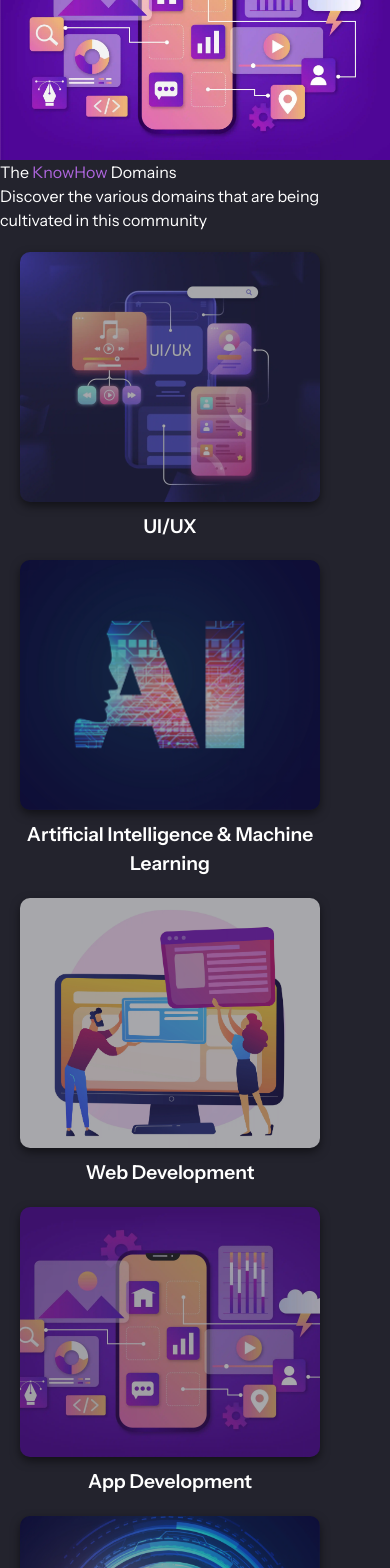
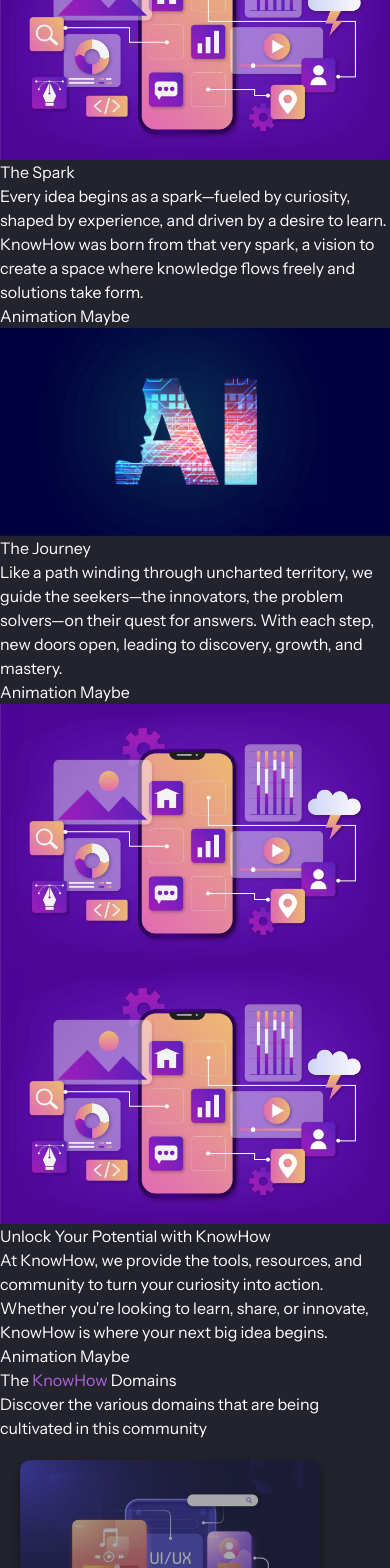
Before and after one commit to aryagami27/Knowhow-Web, a React (Vite) app: page / in a window 390 px wide. Shown: the part 9236-10804 px from the top of the page. Built offline with nearby package versions, Linux system fonts and the light colour scheme.

Commit message:
bento and events made responsive

```diff
--- a/index.html
+++ b/index.html
@@ -2,7 +2,7 @@
 <html lang="en">
   <head>
     <meta charset="UTF-8" />
-    <link rel="icon" href="./icon3.png" />
+    <link rel="icon" href="./icon5.png" />
     <meta name="viewport" content="width=device-width, initial-scale=1.0" />
     <title>Knowhow</title>
   </head>
--- a/src/pages/About.jsx
+++ b/src/pages/About.jsx
@@ -13,7 +13,7 @@
         </p>
       </div>
       <div className="w-full flex justify-center">
-        <div className="mt-4 flex max-w-[1200px] max-h-[800px] justify-center items-center">
+        <div className="mt-4 sm:flex max-w-[1200px] max-h-[800px] justify-center items-center hidden">
           <div className="grid grid-cols-6 gap-2">
             <div className="bg-[#24242C] rounded-2xl w-full h-full col-span-4 row-span-1 p-5 aspect-[4/1]">
               <p className='font-bold text-2xl'>The Spark</p>
@@ -43,6 +43,36 @@
             </div>
           </div>
         </div>
+        <div className="mt-4 flex max-w-[400px] max-h-[500px] justify-center items-center sm:hidden">
+          <div className="grid grid-cols-4 gap-2">
+            <div className="bg-[#24242C] rounded-2xl w-full h-full col-span-4 row-span-1 p-2 aspect-[4/1] text-ellipsis overflow-auto max-h-20">
+              <p className='font-bold text-lg'>The Spark</p>
+              <p className=''>Every idea begins as a spark—fueled by curiosity, shaped by experience, and driven by a desire to learn. KnowHow was born from that very spark, a vision to create a space where knowledge flows freely and solutions take form.</p>
+            </div>
+            <div className="bg-[#24242C] rounded-2xl w-full h-full row-span-1 col-span-2 flex items-center justify-center aspect-[2/1]">
+              Animation Maybe
+            </div>
+            <div className="bg-[#24242C] rounded-2xl w-full h-full row-span-2 col-span-2 aspect-square">
+              <img src='./ai.webp' className='w-full h-full object-cover rounded-2xl' />
+            </div>
+            <div className="bg-[#24242C] rounded-2xl w-full h-full row-span-2 col-span-2 p-2 aspect-square max-h-44 overflow-clip">
+              <p className='font-bold text-lg'>The Journey</p>
+              <p className=''>Like a path winding through uncharted territory, we guide the seekers—the innovators, the problem solvers—on their quest for answers. With each step, new doors open, leading to discovery, growth, and mastery.</p>
+            </div>
+            <div className="bg-[#24242C] rounded-2xl w-full h-full row-span-1 col-span-2 flex justify-center items-center aspect-[2/1]">Animation Maybe</div>
+            <div className="bg-[#24242C] rounded-2xl w-full h-full row-span-1 col-span-1 aspect-square max-h-20">
+              <img src='./appdev.webp' className='w-full h-full object-cover rounded-2xl' />
+            </div>
+            <div className="bg-[#24242C] rounded-2xl w-full h-full col-span-1 row-span-1 aspect-square max-h-20">
+              <img src='./appdev.webp' className='w-full h-full object-cover rounded-2xl' />
+            </div>
+            <div className="bg-[#24242C] rounded-2xl w-full h-full row-span-2 col-span-2 p-2 aspect-square max-h-44 overflow-clip">
+              <p className='font-bold text-lg'>Unlock Your Potential with KnowHow</p>
+              <p className=''>At KnowHow, we provide the tools, resources, and community to turn your curiosity into action. Whether you're looking to learn, share, or innovate, KnowHow is where your next big idea begins.</p>
+            </div>
+            <div className="bg-[#24242C] rounded-2xl w-full h-full row-span-1 col-span-2 flex justify-center items-center">Animation Maybe</div>
+          </div>
+        </div>
       </div>
     </div>
   )
--- a/src/pages/Events.jsx
+++ b/src/pages/Events.jsx
@@ -4,8 +4,8 @@
       <h1 className="text-4xl font-bold">
         Upcoming <span style={{ color: '#AF66DF' }}>Events</span>
       </h1>
-      <div className="mt-8 w-full flex flex-row space-x-6">
-        <div className="flex justify-between items-center p-6 bg-[rgba(43,43,51,0.7)] rounded-lg shadow-md w-full flex-row">
+      <div className="mt-8 w-full flex flex-wrap gap-4">
+        <div className="flex justify-between items-center p-6 bg-[rgba(43,43,51,0.7)] rounded-lg shadow-md w-full flex-row max-w-[500px]">
           <div>
             <h2 className="text-xl font-bold text-white">Event Title</h2>
             <p className="text-gray-400">October 10th - October 12th, 2024</p>
@@ -14,7 +14,7 @@
             Enroll Now
           </button>
         </div>
-        <div className="flex justify-between items-center p-6 bg-[rgba(43,43,51,0.7)] rounded-lg shadow-md w-full">
+        <div className="flex justify-between items-center p-6 bg-[rgba(43,43,51,0.7)] rounded-lg shadow-md w-full max-w-[500px]">
           <div>
             <h2 className="text-xl font-bold text-white">Another Event</h2>
             <p className="text-gray-400">November 15th - November 17th, 2024</p>
--- a/src/pages/Hero.jsx
+++ b/src/pages/Hero.jsx
@@ -11,7 +11,7 @@
   return (
     <div className="flex flex-col bg-[#13131C] relative">
       <div className="absolute top-2 left-4">
-        <img src='./logo2.webp' className='h-14' />
+        <img src='./logo2.webp' className='sm:h-14 h-10' />
       </div>
       <div className="w-full bg-gradient-to-b from-[#17173A] from-14% to-[#13131C]">
         <p className='font-bold mt-24 md:text-7xl text-5xl text-center'>Know<span className='text-[#3954DF]'>How</span>:</p>
```
Also changed, not shown: public/icon4.png (added), public/icon5.png (added). Lines whose indentation alone changed are shown as unchanged.
